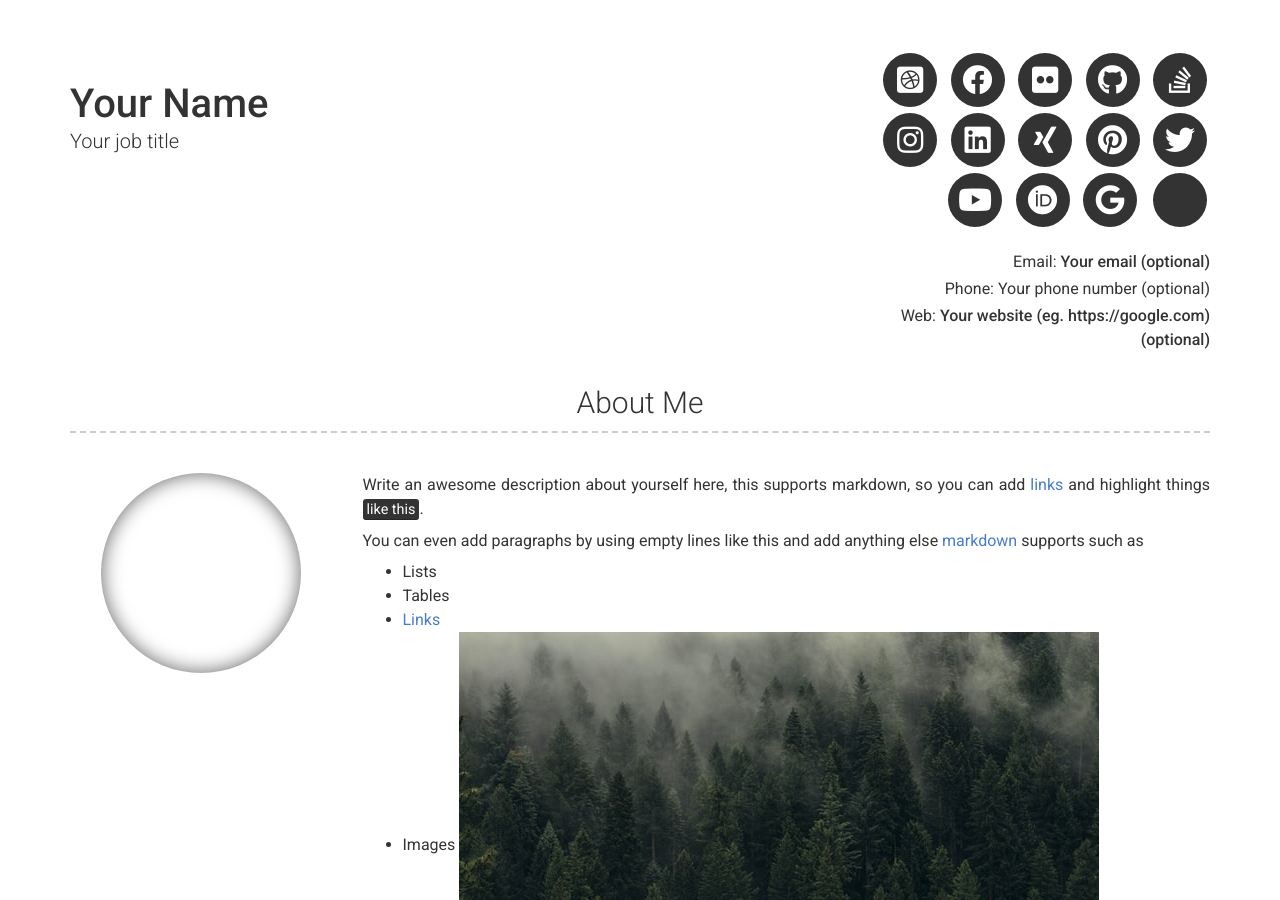
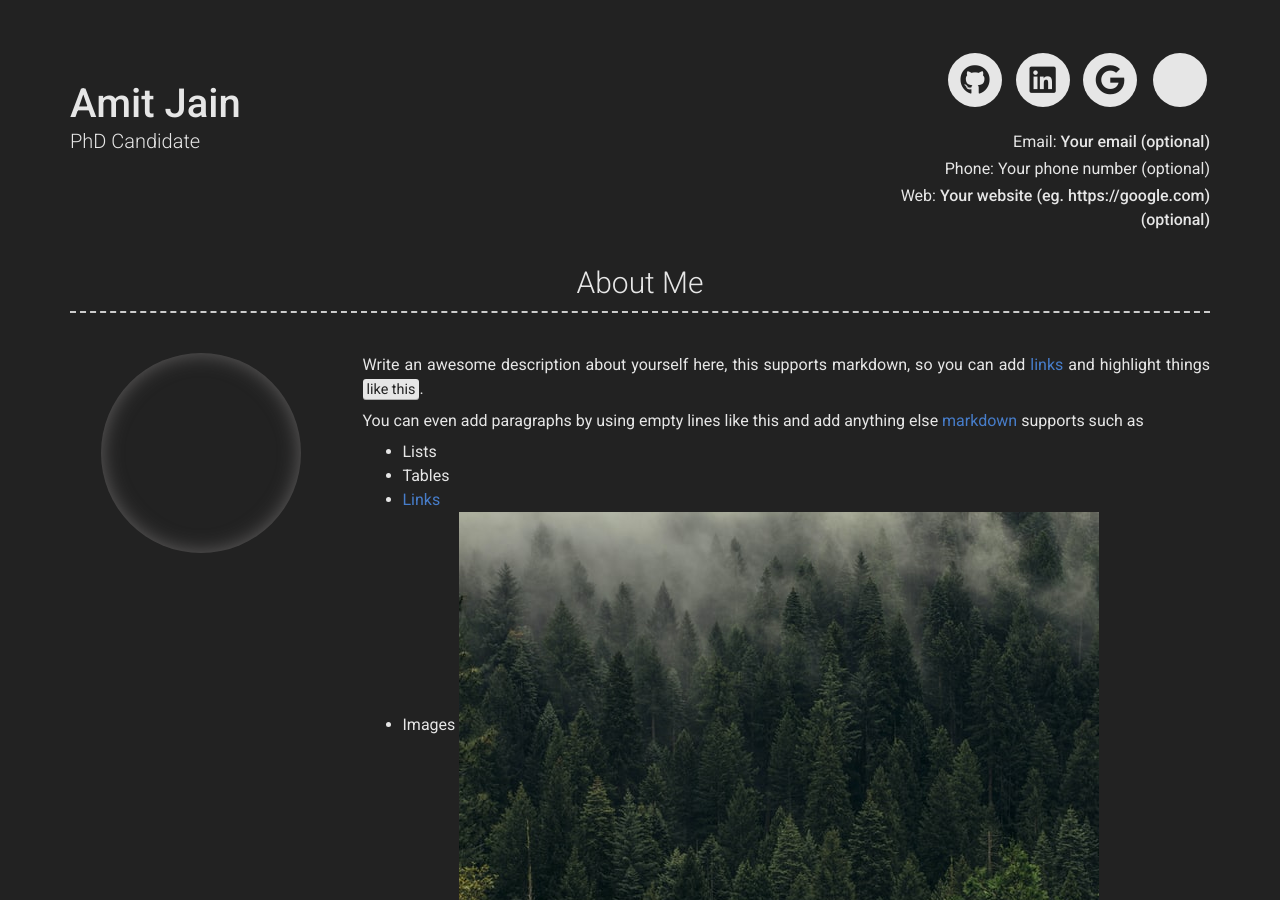
Before and after one commit to axj307/axj307.github.io, a Jekyll site: the page built from index.md, in a window 1280 px wide and 900 px high. Built offline with Jekyll 4.4.1, drawn with Linux system fonts in a browser that asks for light colours; nearby versions of some CDN libraries; part of the change alters nothing that is shown; some of the changed text lies outside the part shown.

Commit message:
Changed my name and links

```diff
--- a/_config.yml
+++ b/_config.yml
@@ -6,8 +6,8 @@ repository: Git repository where your resume will be hosted, only required if yo
 version: 2
 
 # Personal info
-name: Your Name
-title: Your job title
+name: Amit Jain
+title: PhD Candidate
 email: Your email (optional)
 # email_title: Email (Email title override)
 phone: Your phone number (optional)
@@ -16,22 +16,12 @@ website: Your website (eg. https://google.com)(optional)
 # website_title: Web (Website title override)
 
 # Dark Mode (true/false/never)
-darkmode: false
+darkmode: true
 
 # Social links
-twitter_username: jekyllrb
-github_username:  jekyll
-stackoverflow_username: "00000001"
-dribbble_username: jekyll
-facebook_username: jekyll
-flickr_username: jekyll
-instagram_username: jekyll
-linkedin_username: jekyll
-xing_username: jekyll
-pinterest_username: jekyll
-youtube_username: jekyll
-orcid_username: 0000-0000-0000-0000
-googlescholar_username: D847cGsAAAAJ
+github_username:  axj307
+linkedin_username: amit-jain-821885a3
+googlescholar_username: 3j3fELQAAAAJ
 
 # Additional icon links
 additional_links:
```
